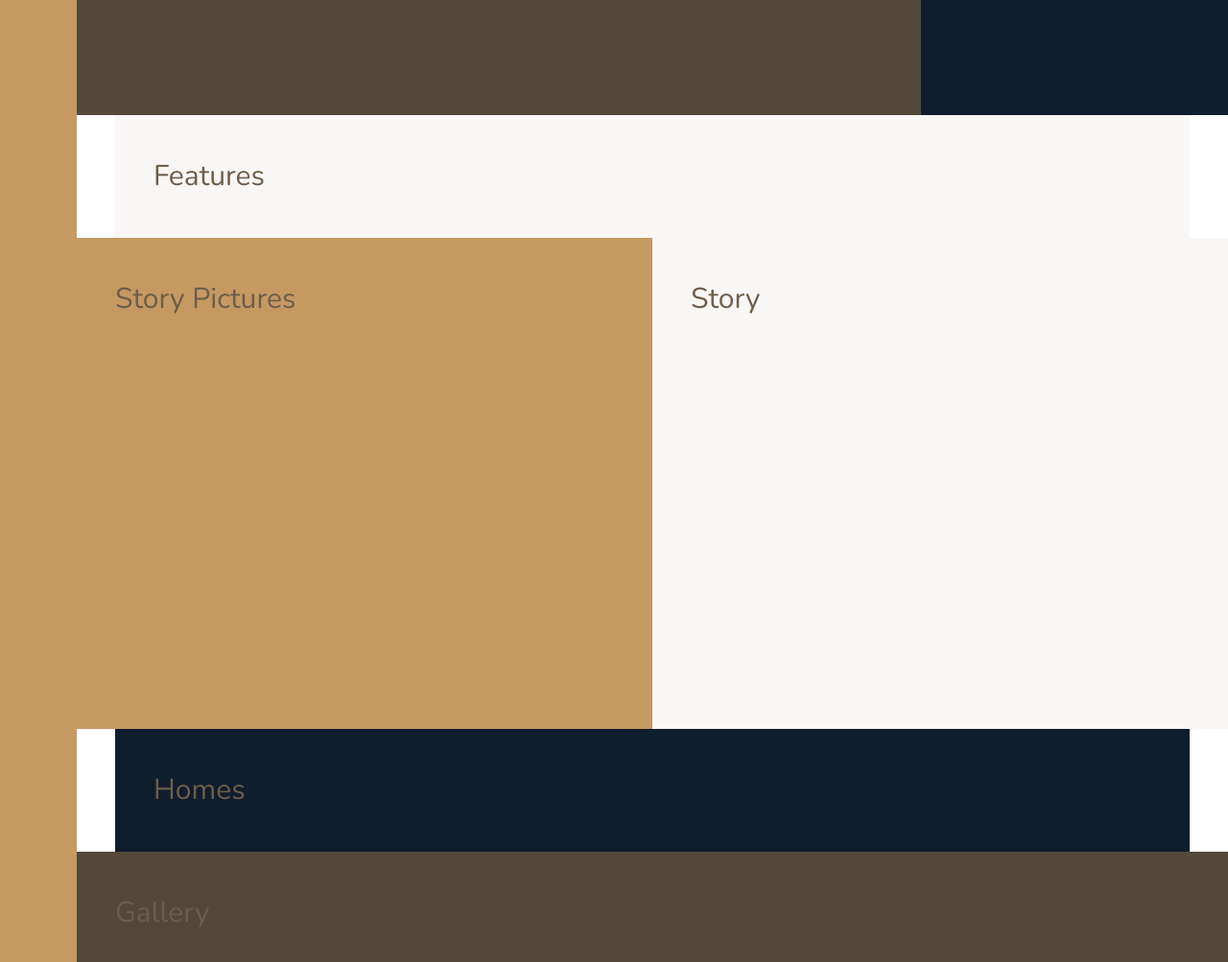
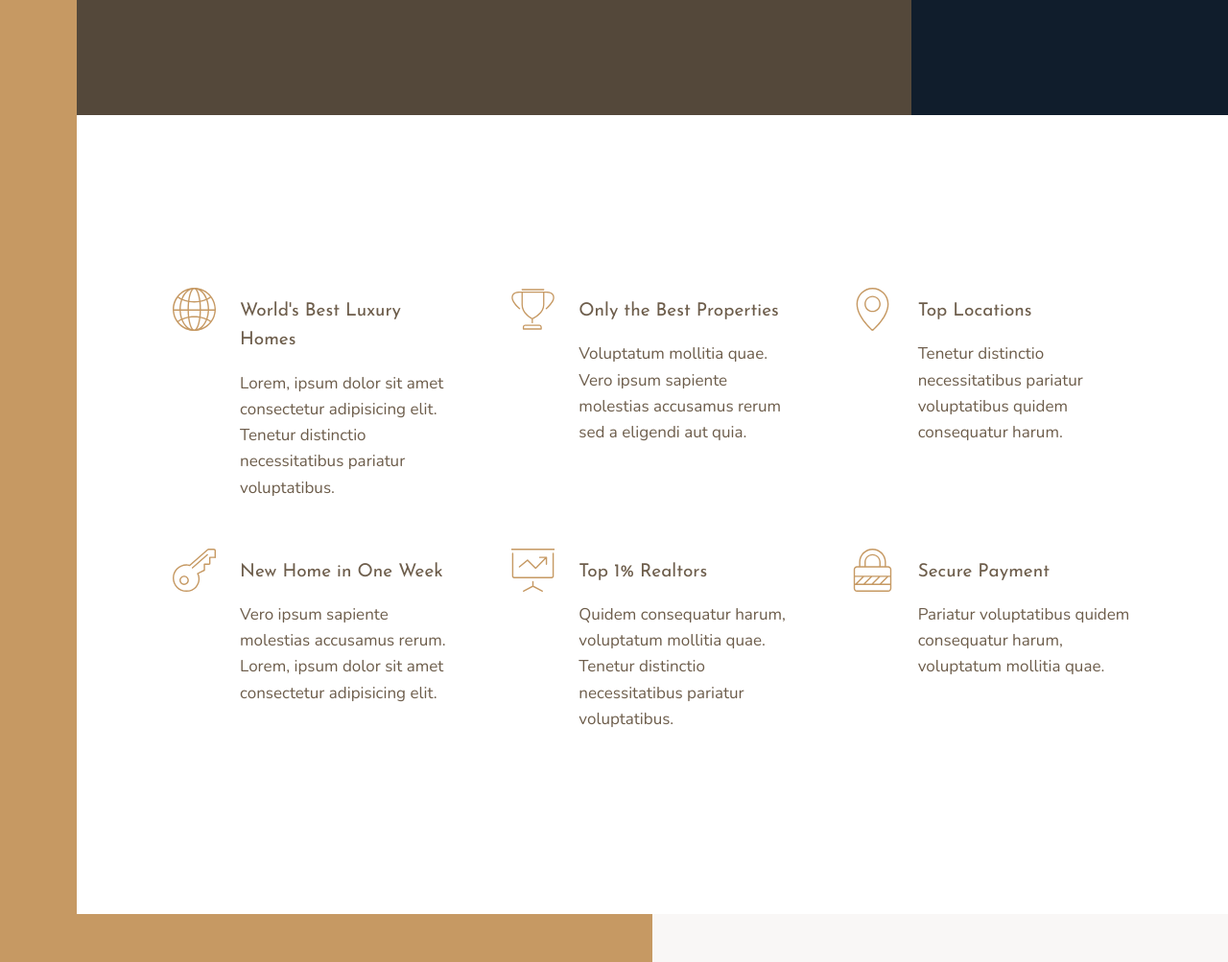
Before and after one commit to nadinejuraschek/Wedding-Planner-Website, a website: page index.html in a window 1280 px wide. Shown: the part 520-1523 px from the top of the page at 96% size. Drawn offline with nearby package versions, Linux system fonts and the light colour scheme.

Commit message:
feature section coded

```diff
--- a/index.html
+++ b/index.html
@@ -25,7 +25,77 @@
         </section>
 
         <section class="features">
-            Features
+            <div class="feature">
+                <svg class="feature__icon">
+                    <use xlink:href="img/sprite.svg#icon-global"></use>
+                </svg>
+                <h4 class="heading-4 heading--dark">
+                    World's Best Luxury Homes
+                </h4>
+                <p class="feature__text">
+                    Lorem, ipsum dolor sit amet consectetur adipisicing elit. Tenetur distinctio necessitatibus pariatur voluptatibus.
+                </p>
+            </div>
+
+            <div class="feature">
+                <svg class="feature__icon">
+                    <use xlink:href="img/sprite.svg#icon-trophy"></use>
+                </svg>
+                <h4 class="heading-4 heading--dark">
+                    Only the Best Properties
+                </h4>
+                <p class="feature__text">
+                    Voluptatum mollitia quae. Vero ipsum sapiente molestias accusamus rerum sed a eligendi aut quia.
+                </p>
+            </div>
+
+            <div class="feature">
+                <svg class="feature__icon">
+                    <use xlink:href="img/sprite.svg#icon-map-pin"></use>
+                </svg>
+                <h4 class="heading-4 heading--dark">
+                    Top Locations
+                </h4>
+                <p class="feature__text">
+                    Tenetur distinctio necessitatibus pariatur voluptatibus quidem consequatur harum.
+                </p>
+            </div>
+
+            <div class="feature">
+                <svg class="feature__icon">
+                    <use xlink:href="img/sprite.svg#icon-key"></use>
+                </svg>
+                <h4 class="heading-4 heading--dark">
+                    New Home in One Week
+                </h4>
+                <p class="feature__text">
+                    Vero ipsum sapiente molestias accusamus rerum. Lorem, ipsum dolor sit amet consectetur adipisicing elit.
+                </p>
+            </div>
+
+            <div class="feature">
+                <svg class="feature__icon">
+                    <use xlink:href="img/sprite.svg#icon-presentation"></use>
+                </svg>
+                <h4 class="heading-4 heading--dark">
+                    Top 1% Realtors
+                </h4>
+                <p class="feature__text">
+                    Quidem consequatur harum, voluptatum mollitia quae. Tenetur distinctio necessitatibus pariatur voluptatibus.
+                </p>
+            </div>
+
+            <div class="feature">
+                <svg class="feature__icon">
+                    <use xlink:href="img/sprite.svg#icon-lock"></use>
+                </svg>
+                <h4 class="heading-4 heading--dark">
+                    Secure Payment
+                </h4>
+                <p class="feature__text">
+                    Pariatur voluptatibus quidem consequatur harum, voluptatum mollitia quae.
+                </p>
+            </div>
         </section>
 
         <div class="story__pictures">
--- a/sass/_base.scss
+++ b/sass/_base.scss
@@ -38,7 +38,7 @@ body {
 .container {
     display: grid;
     grid-template-rows: 80vh min-content 40vw repeat(3, min-content);
-    grid-template-columns: [sidebar-start] 8rem [sidebar-end full-start] 1fr [center-start] repeat(8, [col-start] minmax(min-content, 14rem) [col-end]) [center-end] 1fr [full-end];
+    grid-template-columns: [sidebar-start] 8rem [sidebar-end full-start] minmax(6rem, 1fr) [center-start] repeat(8, [col-start] minmax(min-content, 14rem) [col-end]) [center-end] minmax(6rem, 1fr) [full-end];
 
     & > * {
         font-size: 3rem;
--- a/sass/_features.scss
+++ b/sass/_features.scss
@@ -1,4 +1,32 @@
 .features {
-    background-color: $color-grey-light-1;
     grid-column: center-start / center-end;
+
+    margin: 15rem 0;
+
+    display: grid;
+    grid-template-columns: repeat(auto-fit, minmax(25rem, 1fr));
+    grid-template-rows: auto auto;
+    grid-gap: 6rem;
+    align-items: start;
 }
+
+.feature {
+
+    display: grid;
+    grid-template-columns: min-content 1fr;
+    grid-row-gap: 1.5rem;
+    grid-column-gap: 2.5rem;
+
+    &__icon {
+        grid-row: 1 / span 2;
+        fill: $color-primary;
+        height: 4.5rem;
+        width: 4.5rem;
+
+        transform: translateY(-1rem);
+    }
+
+    &__text {
+        font-size: 1.7rem;
+    }
+}
--- a/sass/_typography.scss
+++ b/sass/_typography.scss
@@ -0,0 +1,29 @@
+%heading {
+    font-family: $font-display;
+    font-weight: 400;
+}
+
+.heading-1 {
+    @extend %heading;
+}
+
+.heading-2 {
+    @extend %heading;
+}
+
+.heading-3 {
+    @extend %heading;
+}
+
+.heading-4 {
+    @extend %heading;
+    font-size: 1.9rem;
+
+    &--light {
+        color: $color-grey-light-1;
+    }
+
+    &--dark {
+        color: $color-grey-dark-1;
+    }
+}
```
Also changed, not shown: css/style.css.
